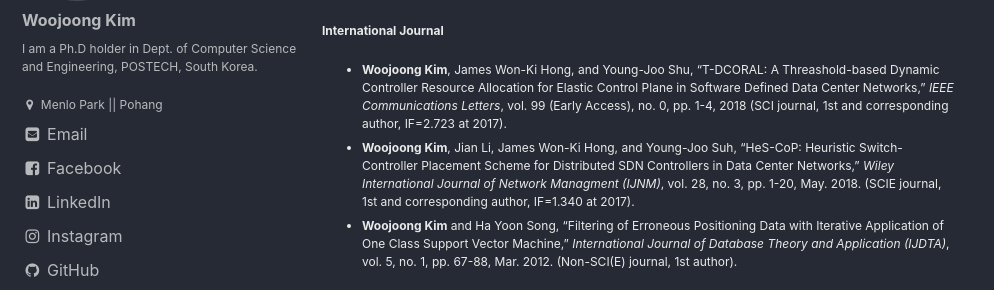
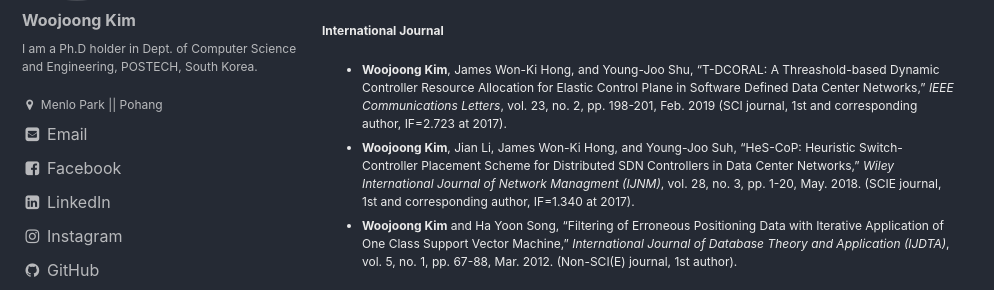
Before and after one commit to woojoong88/woojoong88.github.io, a Jekyll site: the page built from _pages/cv.md, in a window 1280 px wide and 900 px high, scrolled down 1208 px. Shown: the part 162-452 px from the top of the window, without its empty margins (0-994 px from the left). Built offline with Jekyll 4.4.1, drawn with Linux system fonts in a browser that asks for light colours.

Commit message:
change tdocral

```diff
--- a/_pages/cv.md
+++ b/_pages/cv.md
@@ -49,7 +49,7 @@ date: 2018-01-20T22:20:52+00:00
 
 ### Publication
 ##### International Journal
-* **Woojoong Kim**, James Won-Ki Hong, and Young-Joo Shu, "T-DCORAL: A Threashold-based Dynamic Controller Resource Allocation for Elastic Control Plane in Software Defined Data Center Networks," *IEEE Communications Letters*, vol. 99 (Early Access), no. 0, pp. 1-4, 2018 (SCI journal, 1st and corresponding author, IF=2.723 at 2017).
+* **Woojoong Kim**, James Won-Ki Hong, and Young-Joo Shu, "T-DCORAL: A Threashold-based Dynamic Controller Resource Allocation for Elastic Control Plane in Software Defined Data Center Networks," *IEEE Communications Letters*, vol. 23, no. 2, pp. 198-201, Feb. 2019 (SCI journal, 1st and corresponding author, IF=2.723 at 2017).
 * **Woojoong Kim**, Jian Li, James Won-Ki Hong, and Young-Joo Suh, "HeS-CoP: Heuristic Switch-Controller Placement Scheme for Distributed SDN Controllers in Data Center Networks," *Wiley International Journal of Network Managment (IJNM)*, vol. 28, no. 3, pp. 1-20, May. 2018. (SCIE journal, 1st and corresponding author, IF=1.340 at 2017).
 * **Woojoong Kim** and Ha Yoon Song, "Filtering of Erroneous Positioning Data with Iterative Application of One Class Support Vector Machine," *International Journal of Database Theory and Application (IJDTA)*, vol. 5, no. 1, pp. 67-88, Mar. 2012. (Non-SCI(E) journal, 1st author).
 
```
